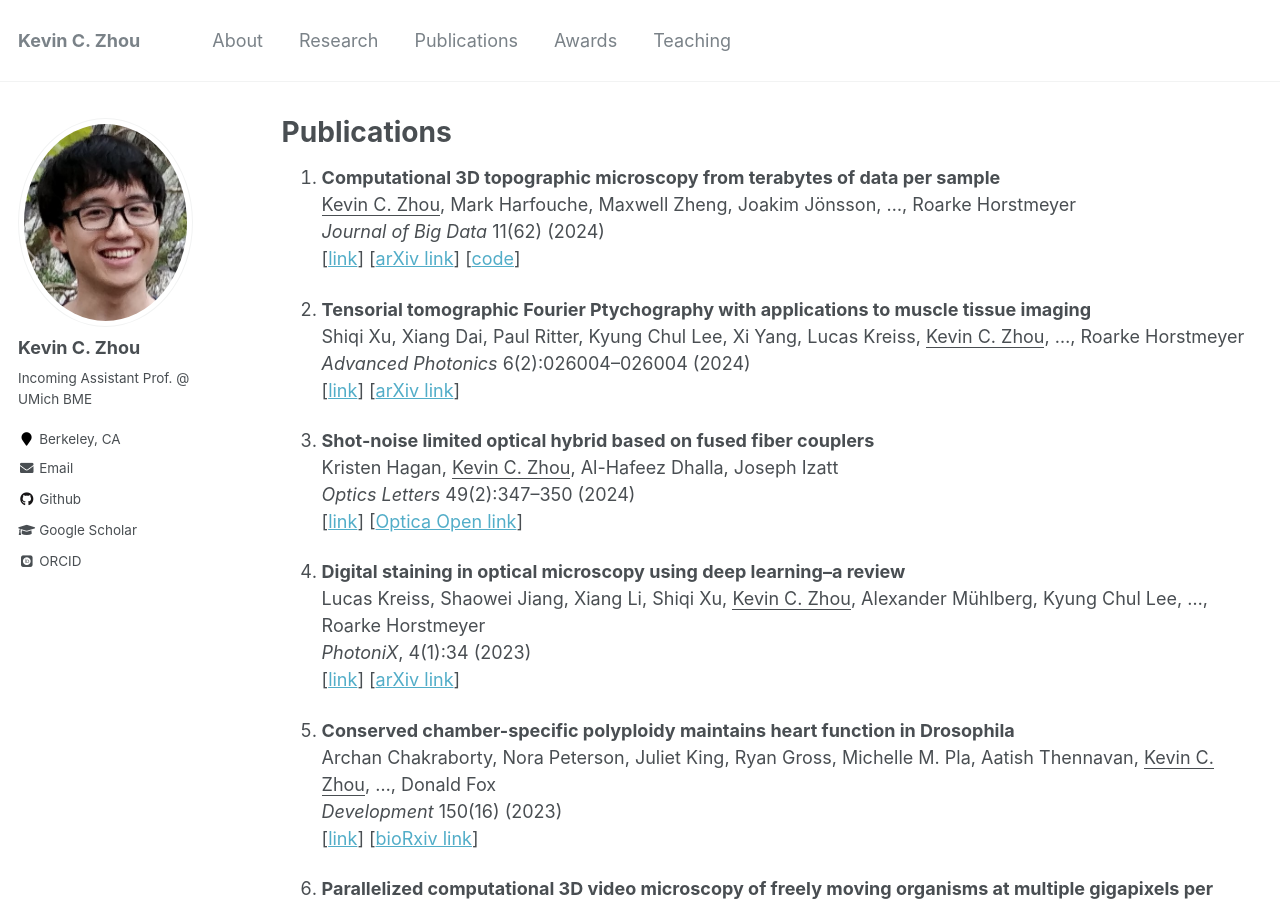
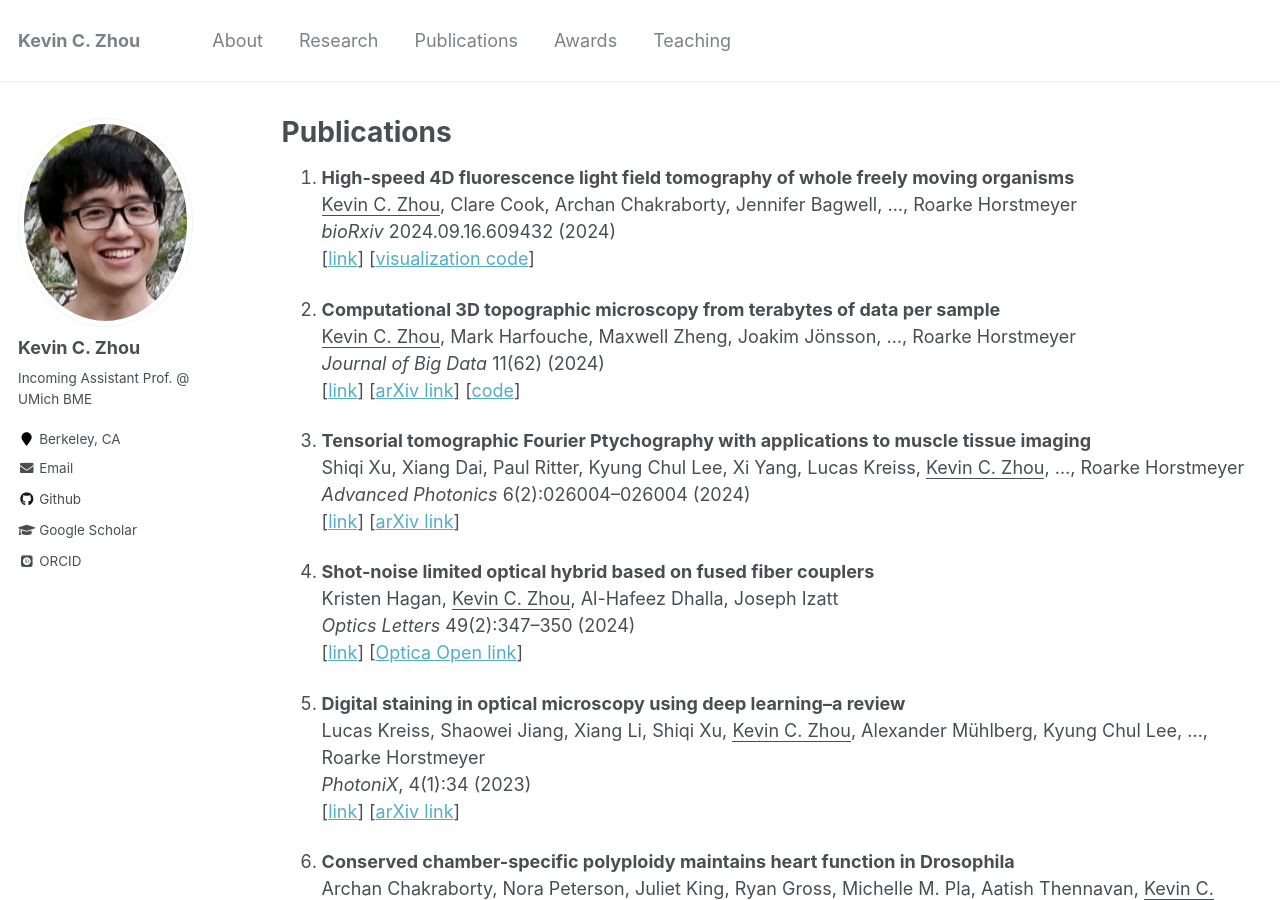
Before and after one commit to kevinczhou/kevinczhou.github.io, a Jekyll site: the page built from _pages/publications.md, in a window 1280 px wide and 900 px high. Built offline with Jekyll 4.4.1, drawn with Linux system fonts in a browser that asks for light colours; some web fonts are replaced.

Commit message:
Update publications.md

```diff
--- a/_pages/publications.md
+++ b/_pages/publications.md
@@ -4,6 +4,11 @@ title: "Publications"
 permalink: /publications/
 author_profile: true
 ---
+1. **High-speed 4D fluorescence light field tomography of whole freely moving organisms**
+<ins>Kevin C. Zhou</ins>, Clare Cook, Archan Chakraborty, Jennifer Bagwell, ..., Roarke Horstmeyer
+*bioRxiv* 2024.09.16.609432 (2024)
+[[link](https://www.biorxiv.org/content/10.1101/2024.09.16.609432v1)] [[visualization code](https://github.com/kevinczhou/ReFLeCT-4D-visualization)]
+
 1. **Computational 3D topographic microscopy from terabytes of data per sample**
 <ins>Kevin C. Zhou</ins>, Mark Harfouche, Maxwell Zheng, Joakim Jönsson, ..., Roarke Horstmeyer
 *Journal of Big Data* 11(62) (2024)
```
